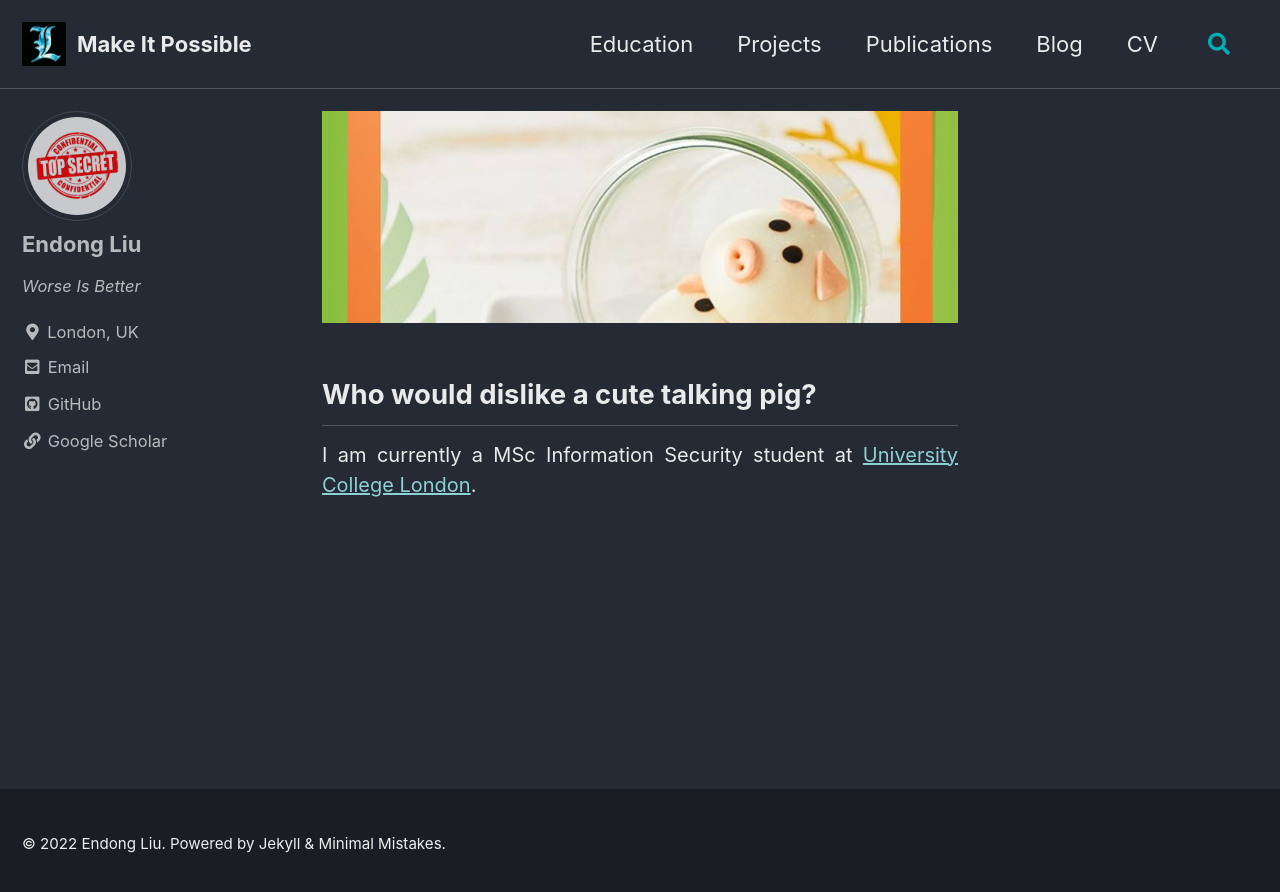
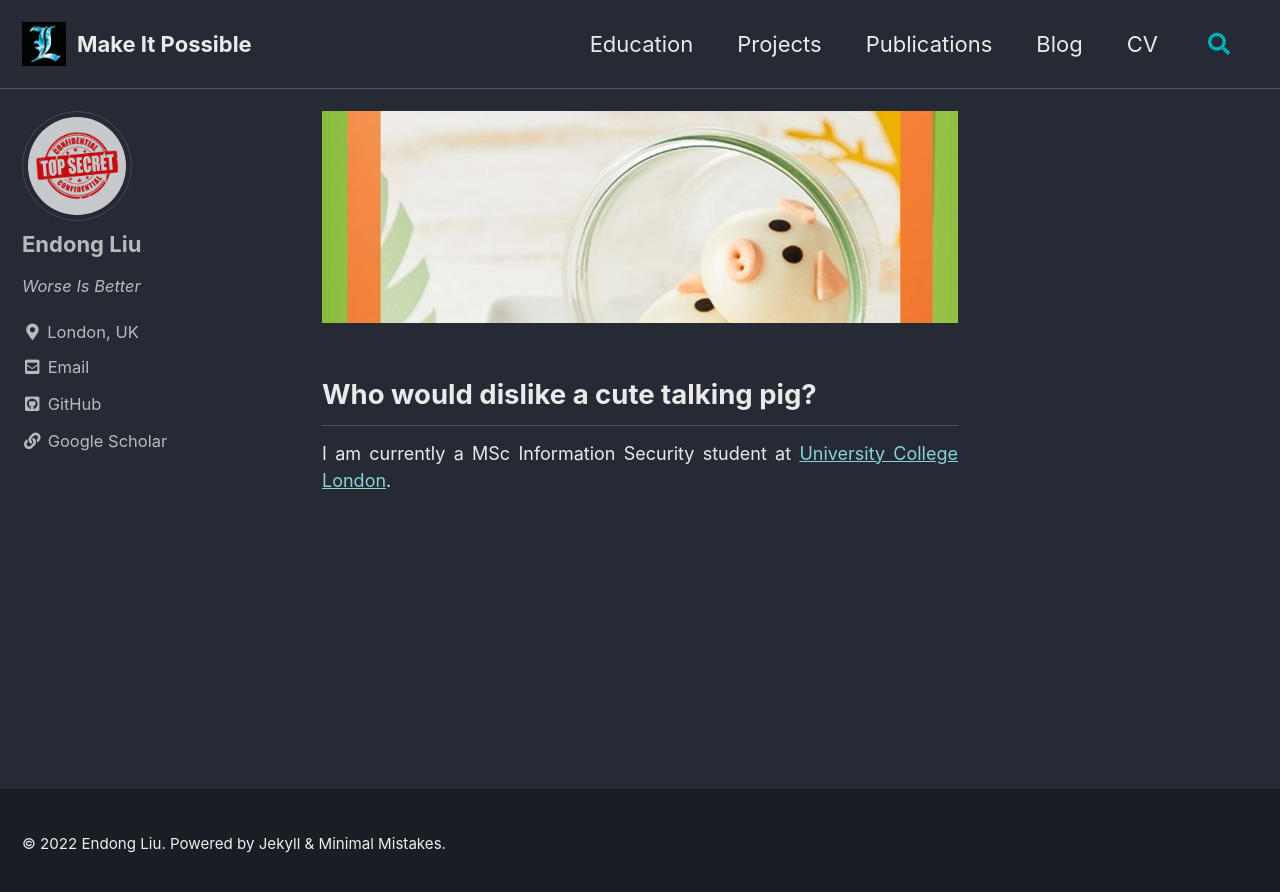
Before and after one commit to ZzPoLariszZ/zzpolariszz.github.io, a Jekyll site: the page built from index.html, in a window 1280 px wide. Shown: the top 892 px of the page. Built offline with Jekyll 4.4.1, drawn with Linux system fonts in a browser that asks for light colours; cached includes are drawn as plain includes; the list of posts is cut into pages by our own code.

Commit message:
Update Font Size

```diff
--- a/index.html
+++ b/index.html
@@ -11,7 +11,7 @@ author_profile: true
 
         <h2>Who would dislike a cute talking pig?</h2>
 
-        <p style="font-size:20px">
+        <p style="font-size:18px">
             I am currently a MSc Information Security student at <a href="https://www.ucl.ac.uk/">University College London</a>.
         </p>
 
```
